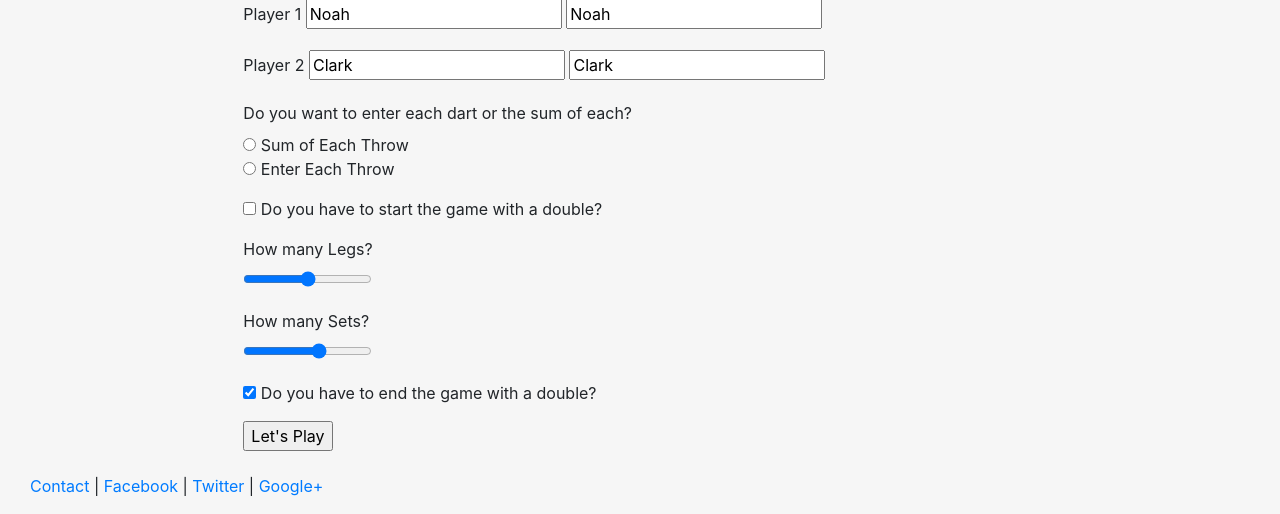
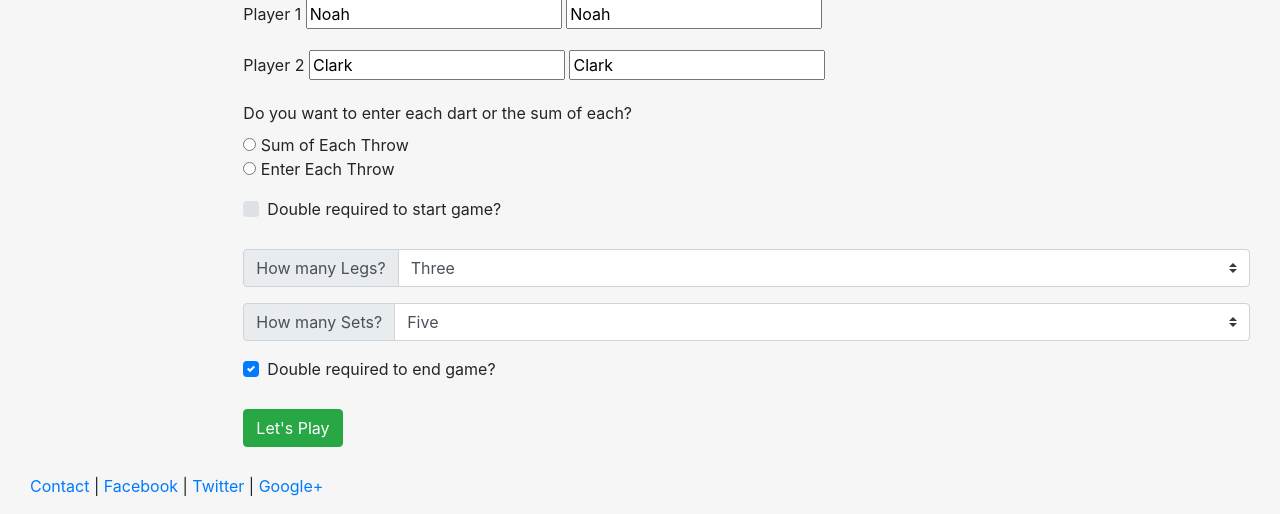
Before and after one commit to nahart/dartmvp, a Django app: page /scorer/start_game/ in a window 1280 px wide. Shown: the part 286-800 px from the top of the page. Run offline with Django 3.2, Linux system fonts and the light colour scheme; some libraries are stand-ins or nearby versions.

Commit message:
Add bootstrap elements to start game page x01

```diff
--- a/scorer/templates/scorer/includes/settings.html
+++ b/scorer/templates/scorer/includes/settings.html
@@ -21,23 +21,56 @@
             <input type="radio" name="enter_1_or_3_darts" value="1_dart"> Sum of Each Throw <br>
             <input type="radio" name="enter_1_or_3_darts" value="3_darts"> Enter Each Throw
         </p>
-        <p>
+
+        <!--<p>
             <input type="checkbox" name="start_with_double" value="double_checkin"> Do you have to start the game with a double?
-        </p>
-        <p>
-            <label>How many Legs?</label><br>
-            <input type="range" name="legs" min="1" max="9" step="2">
-        </p>
-        <p>
-            <label>How many Sets?</label><br>
-            <input type="range" name="sets" min="3" max="13" step="2">
-        </p>
-        <p>
+        </p>-->
+        <div class="custom-control custom-checkbox my-1 mr-sm-2">
+            <input type="checkbox" class="custom-control-input" id="start_with_double">
+            <label class="custom-control-label" for="start_with_double">Double required to start game?</label>
+        </div>
+        <br>
+
+        <div class="input-group mb-3">
+        <div class="input-group-prepend">
+        <label class="input-group-text" for="inputGroupLegs">How many Legs?</label>
+        </div>
+        <select class="custom-select" id="inputGroupLegs">
+            <option value="1">One</option>
+            <option value="3" selected>Three</option>
+            <option value="5">Five</option>
+            <option value="7">Seven</option>
+            <option value="9">Nine</option>
+        </select>
+        </div>
+
+        <div class="input-group mb-3">
+        <div class="input-group-prepend">
+        <label class="input-group-text" for="inputGroupSets">How many Sets?</label>
+        </div>
+        <select class="custom-select" id="inputGroupSets">
+            <option value="3">Three</option>
+            <option value="5" selected>Five</option>
+            <option value="7">Seven</option>
+            <option value="9">Nine</option>
+            <option value="11">Eleven</option>
+            <option value="13">Thirteen</option>
+        </select>
+        </div>
+
+        <!--<p>
             <input type="checkbox" name="end_with_double" value="double_checkout" checked> Do you have to end the game with a double?
-        </p>
+        </p>-->
+        <div class="custom-control custom-checkbox my-1 mr-sm-2">
+            <input type="checkbox" class="custom-control-input" id="end_with_double" checked>
+            <label class="custom-control-label" for="end_with_double">Double required to end game?</label>
+        </div>
+
     {% endif %}
 
-    <input type="submit" value="Let's Play">
+    <br>
+    <!--<input type="submit" value="Let's Play">-->
+    <button type="submit" class="btn btn-success">Let's Play</button>
 </form>
 
 {% endblock %}
```
